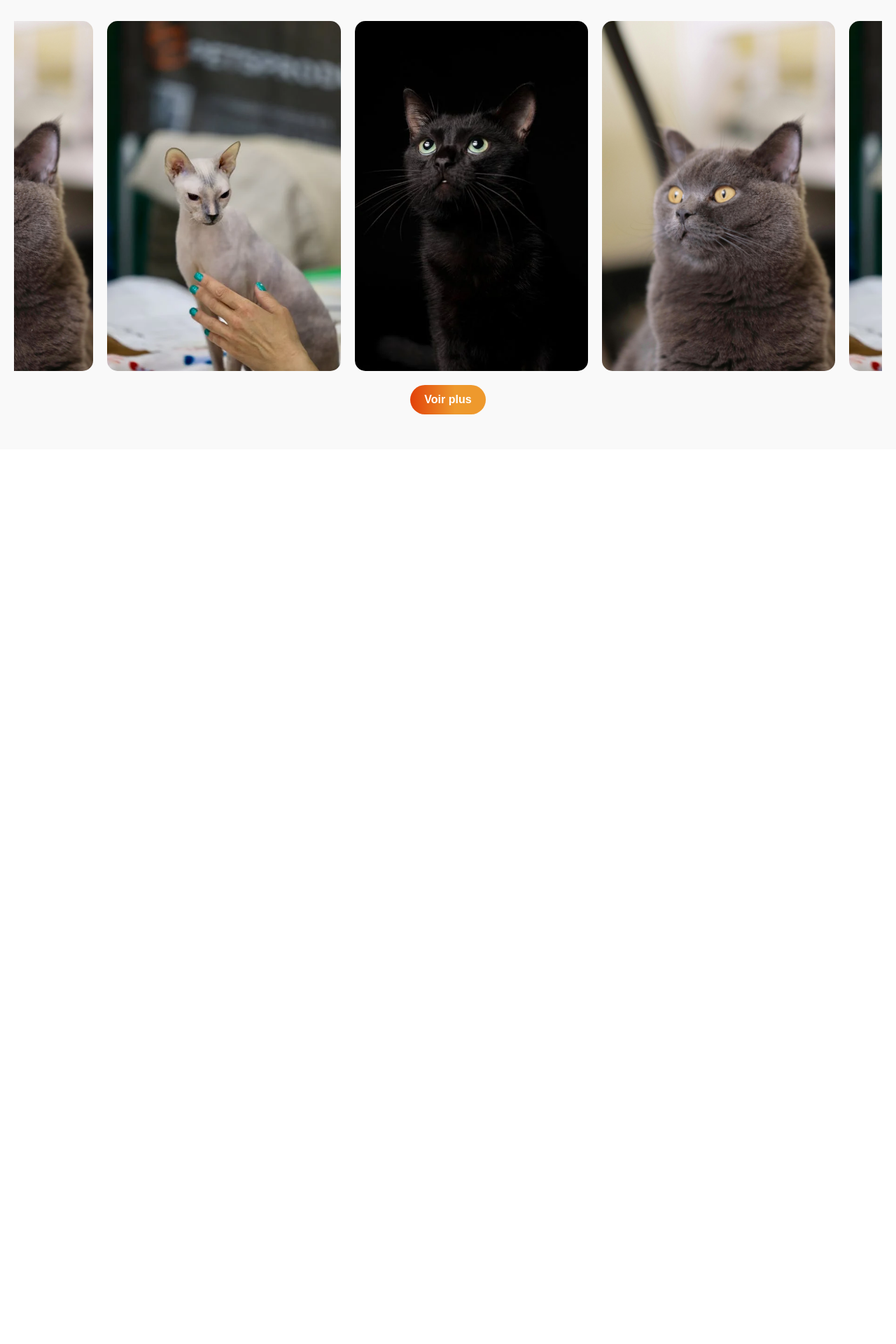
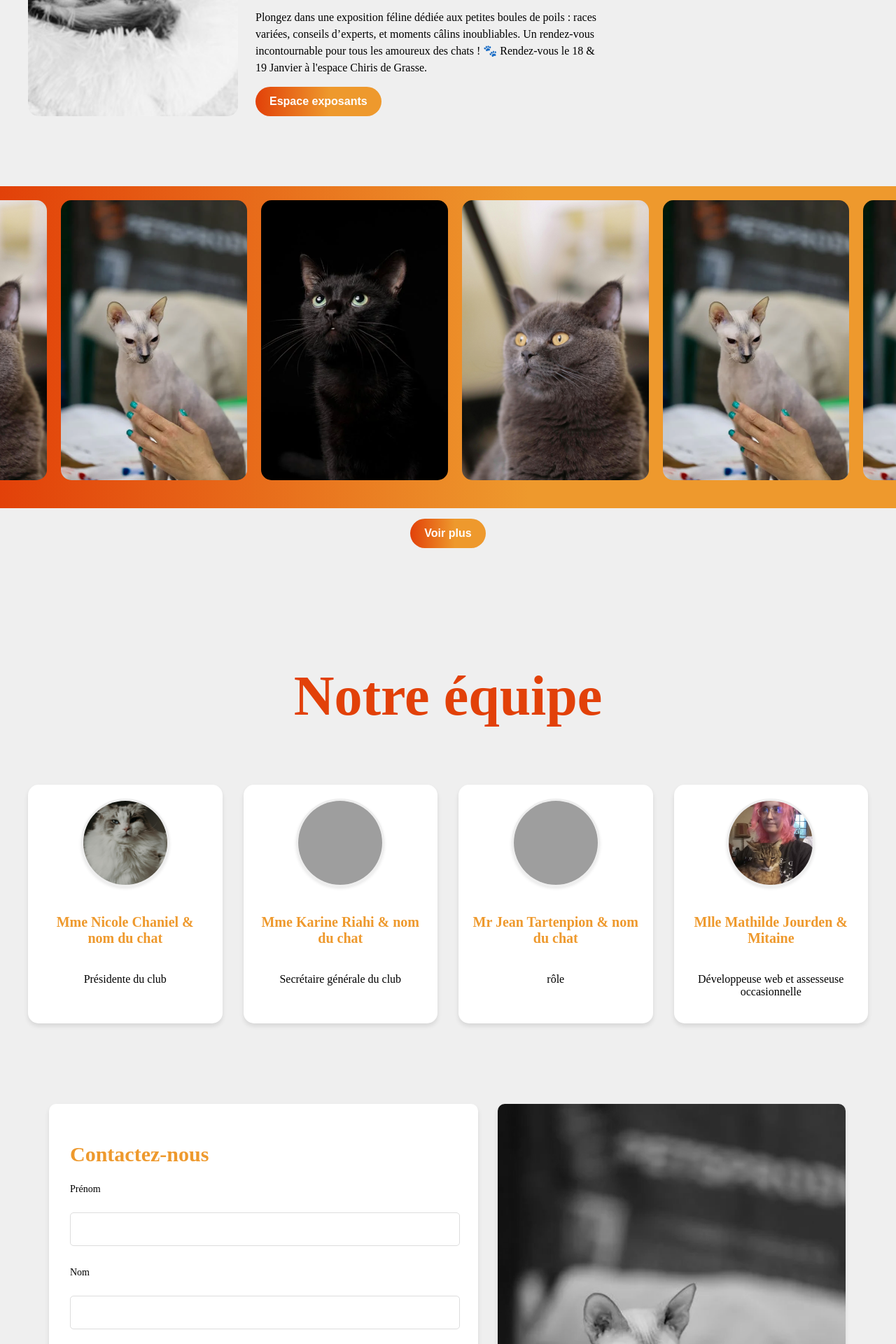
Before and after one commit to mathildejrdn/CFAPM, a PHP site: page /src/index.html in a window 1280 px wide. Shown: the part 1040-2960 px from the top of the page at 70% size. Before the commit the page ends 1632 px from the top, so only its background shows below. Run offline with PHP 8.4, Linux system fonts and the light colour scheme; some web fonts are replaced; grey boxes are pictures that could not be loaded.

Commit message:
formulaire de contact & section à propos

```diff
--- a/src/CSS/style.css
+++ b/src/CSS/style.css
@@ -1,21 +1,28 @@
 :root {
     --main: #efefef;
     --accent: linear-gradient(90deg, rgba(226,65,9,1) 0%, rgba(238,153,45,1) 59%);
-    --xl: 8vw; /* Taille responsive pour le h1 */
-    --lg: 20px; /* Taille responsive pour le h2 */
+    --xl: 80px;
+    --lg: 30px;
+    --l: 20px;
     --Title-color: #e24109;
+    --T2-color: #ee992d;
     --Tfont: 'Painting With Chocolate';
 }
 
 body {
     margin: 0;
-    font-family: var(--main);
+    background-color: var(--main);
 }
 
+h1 {font-size: var(--xl);
+color: var(--Title-color);}
 
 h2 {font-size: var(--lg);
-color: var(--Title-color);
+color: var(--T2-color);
 font-family: var(--Tfont);}
+
+h3 {font-size: var(--l);
+color: var(--T2-color);}
 
 /* Style global pour les boutons */
 button {
@@ -87,7 +94,7 @@ button a:hover {
     font-family: var(--Tfont);
     font-weight: normal;
     font-style: normal;
-    font-size: var(--xl); /* Taille responsive */
+    font-size: var(--xl);
 }
 
 .header h2 {
@@ -164,7 +171,7 @@ button a:hover {
 }
 
 .topnav a.active {
-  background-color: #ee992d;
+  background-color: var(--T2-color);
   color: white;
 }
 
@@ -177,7 +184,7 @@ button a:hover {
   .topnav a.icon {
     float: right;
     display: block;
-    background: #e24109;
+    background: var(--Title-color);
   }
 }
 
@@ -187,7 +194,7 @@ button a:hover {
     position: absolute;
     right: 0;
     top: 0;
-    background: #e24109;
+    background: var(--Title-color);
   }
   .topnav.responsive a {
     float: none;
@@ -202,7 +209,7 @@ button a:hover {
     align-items: center;
     justify-content: center;
     padding: 50px 20px;
-    background-color: #f9f9f9;
+    background-color: var(--main);
   }
 
   .container {
@@ -210,7 +217,7 @@ button a:hover {
     flex-wrap: wrap;
     max-width: 1200px;
     width: 100%;
-    gap: 5; /* Réduit l'espace entre les éléments */
+    gap: 5;
     opacity: 0; /* Masqué par défaut */
     transform: translateY(50px); /* Position initiale pour animation */
     transition: opacity 0.6s ease, transform 0.6s ease;
@@ -224,15 +231,16 @@ button a:hover {
   .image {
     flex: 1 1 300px;
     max-width: 300px;
-    border-radius: 50px;
-    object-fit: cover; /* Assure que l'image remplit bien son espace sans déformation */
-    filter: grayscale(100%); /* Applique un filtre noir et blanc par défaut */
-    transition: filter 0.3s ease; /* Transition douce lors du passage en couleur */
+    border-radius: 15px;
+    object-fit: cover;
+    filter: grayscale(100%);
+    transition: filter 0.3s ease;
     margin-right: 25px;
+    object-fit: cover;
   }
 
   .image:hover {
-    filter: grayscale(0%); /* Retire le filtre pour revenir à la couleur au hover */
+    filter: grayscale(0%);
   }
   .text-content {
     flex: 2 1 500px;
@@ -246,6 +254,7 @@ button a:hover {
     max-width: 500px;
     word-wrap: break-word;
     margin: 0;
+    margin-bottom: 15px;
   }
 
   /* Responsive adjustments */
@@ -253,7 +262,7 @@ button a:hover {
     .container {
       flex-direction: column;
       text-align: center;
-      gap: 0; /* Pas d'espace entre les éléments */
+      gap: 0;
     }
 
     .image {
@@ -262,7 +271,7 @@ button a:hover {
 
     .text-content {
       max-width: 100%;
-      padding-left: 0; /* Aucun padding gauche */
+      padding-left: 0;
     }
   }
 
@@ -272,32 +281,34 @@ button a:hover {
   flex-direction: column;
   align-items: center;
   padding: 50px 20px;
-  background-color: #f9f9f9;
+  background-color: var(--main);
 }
 
 .gallery-container {
   display: flex;
   gap: 20px;
   width: 100%;
-  overflow: hidden; /* No scrollbar at the bottom */
+  overflow: hidden;
+  background: var(--accent);
+  padding: 20px;
+  margin-bottom: 15px;
 }
 
 .gallery-image {
-  width: 500px;
-  height: 500px;
+  width: 400px;
+  height: 400px;
   object-fit: cover;
   border-radius: 15px;
   transition: transform 0.3s ease;
   margin-bottom: 20px;
+  object-fit: cover;
 }
 
 .gallery-image:hover {
-  transform: scale(1.05); /* Slight zoom effect on hover */
+  transform: scale(1.05);
 }
 
 
-
-/* Responsive adjustments */
 @media (max-width: 768px) {
   .gallery-container {
     flex-direction: row;
@@ -310,3 +321,200 @@ button a:hover {
     margin-bottom: 20px;
   }
 }
+
+.section-about {
+  padding: 50px 20px;
+  background-color: var(--main);
+  text-align: center;
+}
+
+/* Container for the About Section */
+.container-about {
+  display: flex;
+  justify-content: space-between;
+  gap: 30px;
+  max-width: 1200px;
+  margin: 0 auto;
+  flex-wrap: wrap;
+  opacity: 0;
+  transform: translateY(50px); /* Initial position for animation */
+  transition: opacity 0.6s ease, transform 0.6s ease; /* Smooth animation */
+}
+
+.container-about.active {
+  opacity: 1;
+  transform: translateY(0); /* Reset position when in view */
+}
+
+/* Individual About Item */
+.about-item {
+  flex: 1 1 250px;
+  text-align: center;
+  background-color: #fff;
+  border-radius: 15px;
+  box-shadow: 0 4px 6px rgba(0, 0, 0, 0.1);
+  padding: 20px;
+  margin: 15px 0;
+  box-sizing: border-box;
+  transition: transform 0.3s ease, box-shadow 0.3s ease;
+}
+
+.about-item:hover {
+  transform: scale(1.05); /* Slight zoom effect */
+  box-shadow: 0 6px 10px rgba(0, 0, 0, 0.15); /* Stronger shadow on hover */
+}
+
+/* Image Styling */
+.about-image {
+  width: 120px;
+  height: 120px;
+  object-fit: cover;
+  border-radius: 50%;
+  margin-bottom: 15px;
+  border: 3px solid #eee;
+  box-shadow: 0 2px 4px rgba(0, 0, 0, 0.1);
+}
+
+/* Text Content */
+.about-text {
+  font-size: 16px;
+  line-height: 1.5;
+  margin: 0;
+  max-width: 300px;
+  color: #333;
+}
+
+.about-text h3 {
+  font-size: 18px;
+  margin-bottom: 5px;
+  color: #007bff; /* Accent color */
+}
+
+/* Responsive adjustments */
+@media (max-width: 768px) {
+  .container-about {
+    flex-direction: column;
+    align-items: center;
+    gap: 20px;
+  }
+
+  .about-item {
+    flex: 1 1 100%;
+    width: 100%;
+    max-width: 500px;
+  }
+
+  .about-image {
+    width: 100px;
+    height: 100px;
+  }
+}
+
+
+/* Contact Section */
+.contact-section {
+  display: flex;
+  justify-content: center;
+  align-items: center;
+  padding: 50px 20px;
+  overflow-x: hidden; /* Empêcher le scroll horizontal */
+}
+
+.container-contact {
+  display: flex;
+  justify-content: space-between;
+  gap: 30px;
+  max-width: 1200px;
+  width: 100%;
+  flex-wrap: wrap;
+  padding: 0 20px; /* Padding pour éviter le collé aux bords */
+  box-sizing: border-box;
+}
+
+.form-content {
+  flex: 1 1 50%; /* Formulaire prend la moitié de l'espace */
+  padding: 30px; /* Plus d'espace interne */
+  background-color: #fff;
+  border-radius: 10px;
+  box-shadow: 0 4px 6px rgba(0, 0, 0, 0.1);
+  margin-left: 10px;
+  margin-right: 10px;
+  box-sizing: border-box;
+}
+
+.contact-form {
+  display: flex;
+  flex-direction: column;
+  gap: 20px; /* Espacement plus important entre les champs */
+}
+
+.contact-form label {
+  font-size: 14px;
+  margin-bottom: 5px;
+}
+
+.contact-form input,
+.contact-form textarea {
+  padding: 15px; /* Plus d'espace dans les champs */
+  font-size: 14px;
+  border-radius: 5px;
+  border: 1px solid #ddd;
+  width: 95%;
+  margin-bottom: 10px;
+}
+
+.contact-form button {
+  padding: 15px;
+  font-size: 16px;
+  color: white;
+  border: none;
+  border-radius: 5px;
+  cursor: pointer;
+}
+
+
+
+/* Contact Image */
+.contact-image {
+  flex: 1 1 40%;
+  display: flex;
+  justify-content: center;
+  align-items: center;
+}
+
+.contact-image .image {
+  max-width: 100%;
+  height: auto;
+  border-radius: 10px;
+  box-shadow: 0 4px 6px rgba(0, 0, 0, 0.1);
+}
+
+/* Responsive adjustments */
+@media (max-width: 768px) {
+  .contact-section {
+    padding: 50px 15px; /* Réduction du padding latéral pour les petits écrans */
+  }
+
+  .container-contact {
+    flex-direction: column;
+    align-items: center;
+    gap: 20px;
+    padding: 0 15px; /* Espacement égal des deux côtés */
+  }
+
+  .contact-image {
+    display: none; /* Cacher l'image sur mobile */
+  }
+
+  .form-content {
+    width: 100%; /* Largeur complète pour le formulaire */
+    max-width: 600px; /* Largeur maximale du formulaire */
+    padding: 30px;
+    margin: 0 auto; /* Centrer le formulaire */
+    box-sizing: border-box;
+  }
+
+  .contact-form button {
+    width: 100%; /* Bouton pleine largeur sur mobile */
+  }
+}
--- a/src/JS/main.js
+++ b/src/JS/main.js
@@ -24,20 +24,47 @@ document.addEventListener('DOMContentLoaded', () => {
   }
 });
 
-// JavaScript for automatic scrolling effect
+// JavaScript for smooth continuous scrolling
 const galleryContainer = document.querySelector('.gallery-container');
 
+// Duplicate the first image and append it to the end for seamless looping
+const firstImage = galleryContainer.querySelector('img');
+const clonedImage = firstImage.cloneNode(true);
+galleryContainer.appendChild(clonedImage);
+
+// Adjust the scroll speed and behavior
+let scrollSpeed = 1; // You can adjust this value for speed
+
 function scrollGallery() {
+  // Scroll by 'scrollSpeed' value
   galleryContainer.scrollBy({
-    left: 1, // Scroll by 1px on each frame
-    behavior: 'smooth' // Smooth scrolling
+    left: scrollSpeed,
+    behavior: 'smooth'
   });
 
-  // Check if the container has scrolled to the end, then reset
+  // Check if the container has scrolled to the last image
+  // When reaching the end, reset the scroll position to the start (without a jump)
   if (galleryContainer.scrollLeft >= galleryContainer.scrollWidth - galleryContainer.clientWidth) {
-    galleryContainer.scrollLeft = 0;
+    galleryContainer.scrollLeft = 0; // Reset scroll to the beginning
   }
 }
 
-// Set interval for scrolling every 30ms (adjust as necessary)
+// Continuously scroll every 30ms
 setInterval(scrollGallery, 30);
+
+
+document.addEventListener('DOMContentLoaded', () => {
+  const aboutSection = document.querySelector('.section-about .container-about');
+
+  if (aboutSection) {
+    const observer = new IntersectionObserver((entries) => {
+      entries.forEach(entry => {
+        if (entry.isIntersecting) {
+          aboutSection.classList.add('active');
+        }
+      });
+    }, { threshold: 0.1 });
+
+    observer.observe(aboutSection);
+  }
+});
--- a/src/index.html
+++ b/src/index.html
@@ -9,10 +9,12 @@
     <script src="../JS/main.js" defer></script>
 </head>
 <body><div class="topnav" id="myTopnav">
-    <a href="#home" class="active">Home</a>
-    <a href="#news">News</a>
+    <a href="#home" class="active">Accueil
+    </a>
+    <a href="#news">Expositions</a>
     <a href="#contact">Contact</a>
-    <a href="#about">About</a>
+    <a href="#about">A propos</a>
+    <a href="#about">Connexion</a>
     <a href="javascript:void(0);" class="icon" onclick="myFunction()">
       <i class="fa fa-bars"></i>
     </a>
@@ -30,7 +32,7 @@
     <section class="news-section">
         <div class="container">
             <img src="../img/home.jpg" alt="Image descriptive" class="image">
-            <div class="text-content">
+            <div class="text-content"><h1>Expositions à venir</h1>
                 <h2>Spéciale chatons</h2>
                 <p class="paragraph">Plongez dans une exposition féline dédiée aux petites boules de poils : races variées, conseils d’experts, et moments câlins inoubliables. Un rendez-vous incontournable pour tous les amoureux des chats ! 🐾
                     Rendez-vous le 18 & 19 Janvier à l'espace Chiris de Grasse.
@@ -49,7 +51,8 @@
           <img src="../img/img3.jpg" alt="Image 3" class="gallery-image">
           <img src="../img/img1.jpg" alt="Image 4" class="gallery-image">
           <img src="../img/img2.jpg" alt="Image 5" class="gallery-image">
-          <!-- Add more images as needed -->
+          <img src="../img/img2.jpg" alt="Image 5" class="gallery-image">
+          <img src="../img/img2.jpg" alt="Image 5" class="gallery-image">
         </div>
         <!-- "Voir Plus" button that links to another page -->
         <button>
@@ -58,6 +61,62 @@
       </section>
 
 
+      <section class="section-about"><h1>Notre équipe</h1>
+        <div class="container-about">
+            <div class="about-item">
+                <img src="./img/chat1.jpg" alt="Image 2 description" class="about-image">
+                <p class="about-text"><h3>Mme Nicole Chaniel & nom du chat</h3><br>
+                Présidente du club</p>
+            </div>
+            <div class="about-item">
+                <img src="./img/chat2.jpg" alt="Image 3 description" class="about-image">
+                <p class="about-text"><h3>Mme Karine Riahi & nom du chat</h3><br>
+                    Secrétaire générale du club</p>
+            </div>
+            <div class="about-item">
+                <img src="./img/chat3.jpg" alt="Image 1 description" class="about-image">
+                <p class="about-text"><h3>Mr Jean Tartenpion & nom du chat</h3><br>
+                    rôle</p>
+            </div>
+            <div class="about-item">
+                <img src="./img/mitaine.jpg" alt="Image 3 description" class="about-image">
+                <p class="about-text"><h3>Mlle Mathilde Jourden & Mitaine</h3><br>
+                    Développeuse web et assesseuse occasionnelle</p></p>
+            </div>
+        </div>
+    </section>
+
+    <section class="contact-section">
+        <div class="container-contact">
+            <!-- Contact Form -->
+            <div class="form-content">
+                <h2>Contactez-nous</h2>
+                <form action="#" method="POST" class="contact-form">
+                    <label for="first-name">Prénom</label>
+                    <input type="text" id="first-name" name="first-name" required>
+
+                    <label for="last-name">Nom</label>
+                    <input type="text" id="last-name" name="last-name" required>
+
+                    <label for="email">Email</label>
+                    <input type="email" id="email" name="email" required>
+
+                    <label for="message">Message</label>
+                    <textarea id="message" name="message" required></textarea>
+
+                    <button type="submit">Envoyer</button>
+                </form>
+            </div>
+
+            <!-- Contact Image -->
+            <div class="contact-image">
+                <img src="../img/img2.jpg" alt="Contact Image" class="image">
+            </div>
+        </div>
+    </section>
+
+
+
 
 
 </body>
```
Also changed, not shown: img/chat1.jpg (added), img/mitaine.jpg (added), 2 other files.
